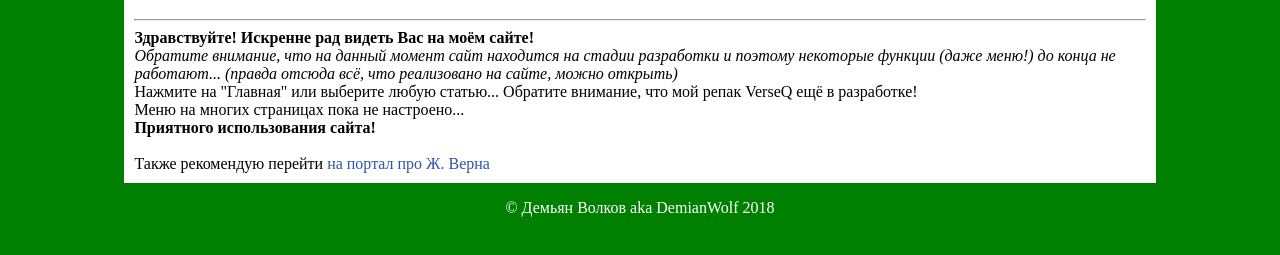
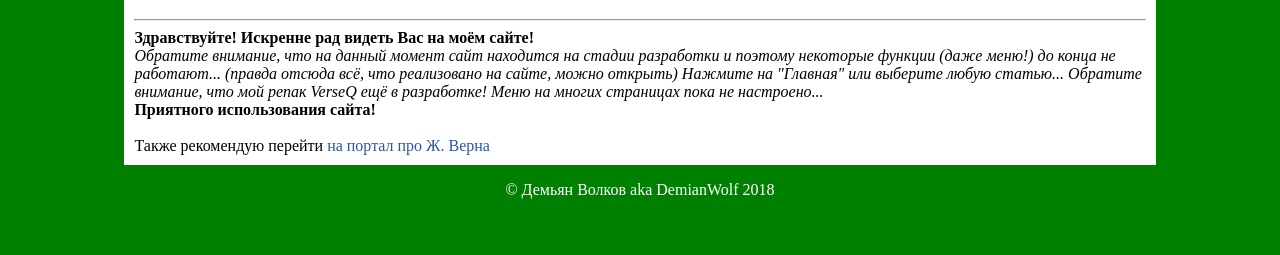
Before and after one commit to demian-wolf/PostIO, a plain HTML site: page posts/top-python/index.html in a window 1280 px wide. Shown: the part 433-688 px from the top of the page. Drawn offline with Linux system fonts and the light colour scheme.

Commit message:
Article 2 Update 2

```diff
--- a/posts/top-python/index.html
+++ b/posts/top-python/index.html
@@ -35,11 +35,9 @@
             <h1 align="center">Главная</h1>
             <hr>
             <strong>Здравствуйте! Искренне рад видеть Вас на моём сайте!</strong><br>
-            <i>Обратите внимание, что на данный момент сайт находится на стадии разработки и поэтому некоторые функции (даже меню!) до конца не работают... (правда отсюда всё, что реализовано на сайте, можно открыть)</i>
-            <br>Нажмите на "Главная" или выберите любую статью... Обратите внимание, что мой репак VerseQ ещё в разработке!
-            <br>Меню на многих страницах пока не настроено...
+            <i>Обратите внимание, что на данный момент сайт находится на стадии разработки и поэтому некоторые функции (даже меню!) до конца не работают... (правда отсюда всё, что реализовано на сайте, можно открыть) Нажмите на "Главная" или выберите любую статью... Обратите внимание, что мой репак VerseQ ещё в разработке! Меню на многих страницах пока не настроено...</i>
             <br><strong>Приятного использования сайта!</strong>
-            <br><br>Также рекомендую перейти <a href="http://jvua.cf">на портал про Ж. Верна</a>
+            <br><br>Также рекомендую перейти <a href="http://jvua.cf" target="_parent">на портал про Ж. Верна</a>
         </div>
         <p class="copyright">© Демьян Волков aka DemianWolf 2018</p>
     </body>
```
